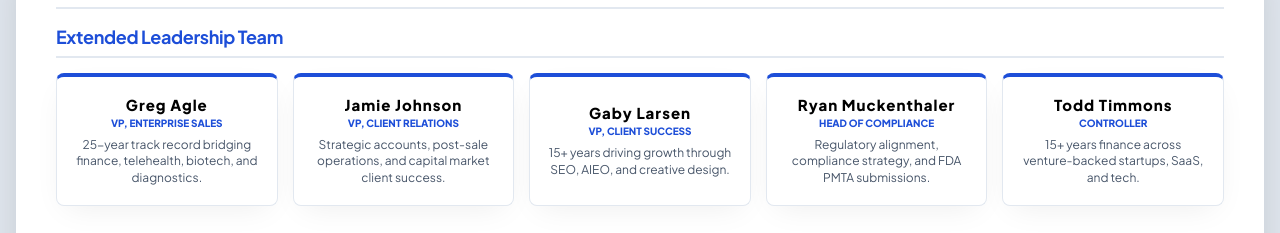
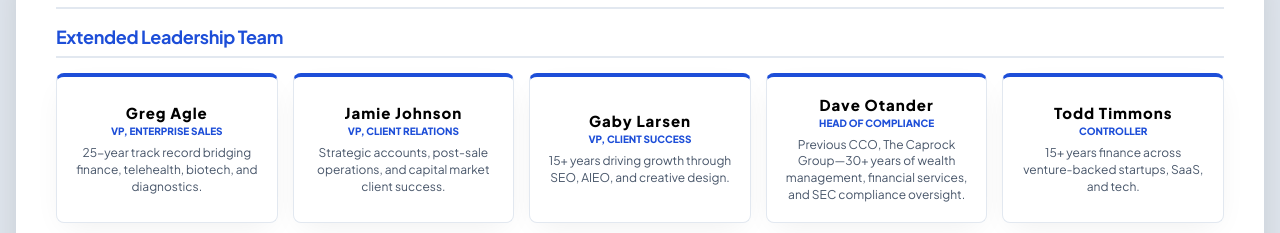
Before and after one commit to Sentynl-io/mijory-deck, a website: page index.html in a window 1280 px wide. Shown: the part 9463-9696 px from the top of the page. Drawn offline with Linux system fonts and the light colour scheme.

Commit message:
drop the muck

```diff
--- a/index.html
+++ b/index.html
@@ -2291,9 +2291,9 @@
                     <p style="font-size: 12px; margin: 0; line-height: 1.4; color: var(--gray-600);">15+ years driving growth through SEO, AIEO, and creative design.</p>
                 </div>
                 <div class="tile" style="padding: 18px; text-align: center; border-top: 4px solid var(--blue-accent);">
-                    <h4 style="font-size: 15px; margin-bottom: 3px; text-transform: none; color: var(--pure-black);">Ryan Muckenthaler</h4>
+                    <h4 style="font-size: 15px; margin-bottom: 3px; text-transform: none; color: var(--pure-black);">Dave Otander</h4>
                     <div style="font-size: 10px; font-weight: 800; color: var(--blue-accent); text-transform: uppercase; margin-bottom: 8px;">Head of Compliance</div>
-                    <p style="font-size: 12px; margin: 0; line-height: 1.4; color: var(--gray-600);">Regulatory alignment, compliance strategy, and FDA PMTA submissions.</p>
+                    <p style="font-size: 12px; margin: 0; line-height: 1.4; color: var(--gray-600);">Previous CCO, The Caprock Group—30+ years of wealth management, financial services, and SEC compliance oversight.</p>
                 </div>
                 <div class="tile" style="padding: 18px; text-align: center; border-top: 4px solid var(--blue-accent);">
                     <h4 style="font-size: 15px; margin-bottom: 3px; text-transform: none; color: var(--pure-black);">Todd Timmons</h4>
```
